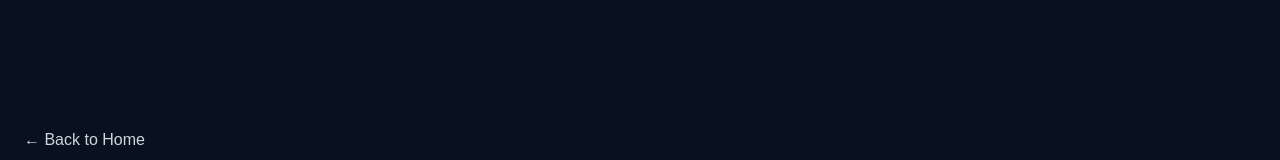
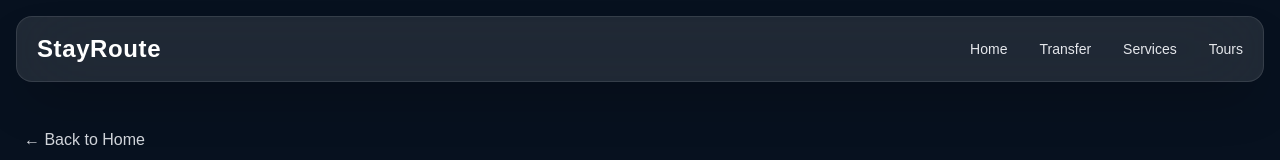
Before and after one commit to frozen1903/stayroutes, a Next.js app: page /tours in a window 1280 px wide. Shown: the top 160 px of the page. Built offline with nearby package versions, Linux system fonts and the light colour scheme.

Commit message:
Update page.jsx

```diff
--- a/app/tours/page.jsx
+++ b/app/tours/page.jsx
@@ -1,4 +1,8 @@
 "use client"
+
+
+import Navbar from '../../components/Navbar'
+import Footer from '../../components/Footer'
 
 import { useEffect } from "react"
 
@@ -171,6 +175,10 @@ export default function ToursPage() {
 
 }, [])
   return (
+     <>
+
+    <Navbar/>
+
     <div className="min-h-screen px-6 pt-32 pb-28">
 
       {/* Back */}
@@ -279,5 +287,8 @@ export default function ToursPage() {
       </div>
 
     </div>
+       <Footer/>
+
+</>
   )
 }
```
